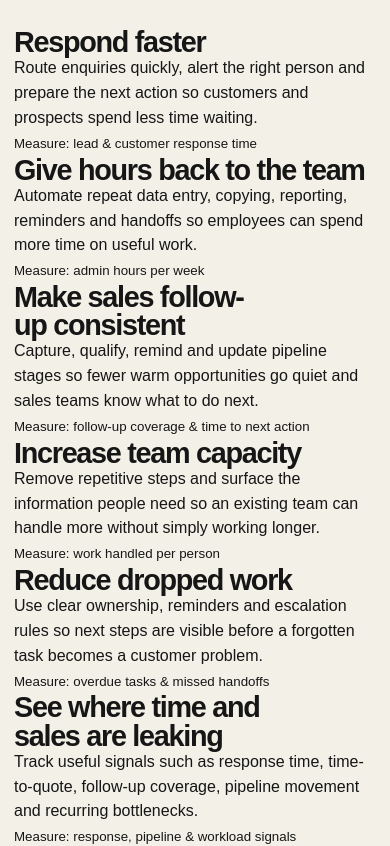
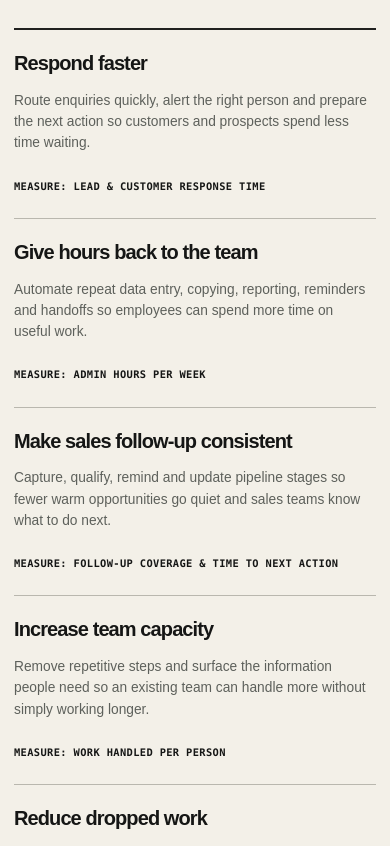
Before and after one commit to manazoid4/mazos-site, a Next.js app: page / in a window 390 px wide. Shown: the part 3040-3886 px from the top of the page. Built offline with nearby package versions, Linux system fonts and the light colour scheme.

Commit message:
Style measurable outcomes and form status

```diff
--- a/app/credibility.css
+++ b/app/credibility.css
@@ -32,6 +32,59 @@
 .mw-outcome-list span {
   color: var(--muted);
   font-size: .86rem;
+}
+
+.mw-impact .mw-section-heading {
+  max-width: 920px;
+}
+
+.mw-impact-grid {
+  display: grid;
+  grid-template-columns: repeat(3, 1fr);
+  border-top: 2px solid var(--line);
+  border-bottom: 1px solid var(--line);
+}
+
+.mw-impact-grid article {
+  min-height: 235px;
+  padding: 26px 26px 24px;
+  display: flex;
+  flex-direction: column;
+  border-right: 1px solid var(--soft-line);
+  border-bottom: 1px solid var(--soft-line);
+}
+
+.mw-impact-grid article:nth-child(3n + 1) {
+  padding-left: 0;
+}
+
+.mw-impact-grid article:nth-child(3n) {
+  border-right: 0;
+}
+
+.mw-impact-grid article:nth-last-child(-n + 3) {
+  border-bottom: 0;
+}
+
+.mw-impact-grid h3 {
+  font-size: clamp(1.25rem, 2vw, 1.7rem);
+}
+
+.mw-impact-grid p {
+  margin-top: 16px;
+  color: var(--muted);
+  font-size: .86rem;
+}
+
+.mw-impact-grid small {
+  margin-top: auto;
+  padding-top: 24px;
+  color: var(--ink);
+  font-family: var(--mono);
+  font-size: .65rem;
+  font-weight: 750;
+  text-transform: uppercase;
+  letter-spacing: .035em;
 }
 
 .mw-pricing .mw-section-heading {
@@ -317,6 +370,24 @@
   outline-offset: 2px;
 }
 
+.mw-demo-form input:disabled,
+.mw-demo-form textarea:disabled,
+.mw-demo-form select:disabled,
+.mw-demo-form button:disabled {
+  opacity: .62;
+  cursor: wait;
+}
+
+.mw-honeypot {
+  position: absolute !important;
+  width: 1px;
+  height: 1px;
+  overflow: hidden;
+  clip: rect(0 0 0 0);
+  clip-path: inset(50%);
+  white-space: nowrap;
+}
+
 .mw-form-submit {
   padding-top: 4px;
   display: grid;
@@ -330,11 +401,43 @@
   font-size: .72rem;
 }
 
+.mw-form-status {
+  min-height: 1.2em;
+}
+
+.mw-form-status a {
+  text-decoration: underline;
+  text-underline-offset: 3px;
+}
+
 @media (max-width: 900px) {
   .mw-outcomes,
   .mw-pricing-foot,
   .mw-contact {
     grid-template-columns: 1fr;
+  }
+
+  .mw-impact-grid {
+    grid-template-columns: repeat(2, 1fr);
+  }
+
+  .mw-impact-grid article,
+  .mw-impact-grid article:nth-child(3n + 1) {
+    padding: 24px;
+    border-right: 1px solid var(--soft-line);
+    border-bottom: 1px solid var(--soft-line);
+  }
+
+  .mw-impact-grid article:nth-child(2n + 1) {
+    padding-left: 0;
+  }
+
+  .mw-impact-grid article:nth-child(2n) {
+    border-right: 0;
+  }
+
+  .mw-impact-grid article:nth-last-child(-n + 2) {
+    border-bottom: 0;
   }
 
   .mw-price-grid {
@@ -365,12 +468,26 @@
 @media (max-width: 620px) {
   .mw-outcome-list > div,
   .mw-background-grid,
-  .mw-form-row {
+  .mw-form-row,
+  .mw-impact-grid {
     grid-template-columns: 1fr;
   }
 
   .mw-outcome-list > div {
     gap: 6px;
+  }
+
+  .mw-impact-grid article,
+  .mw-impact-grid article:nth-child(3n + 1),
+  .mw-impact-grid article:nth-child(2n + 1) {
+    min-height: auto;
+    padding: 24px 0;
+    border-right: 0;
+    border-bottom: 1px solid var(--soft-line);
+  }
+
+  .mw-impact-grid article:last-child {
+    border-bottom: 0;
   }
 
   .mw-background-grid article,
```
